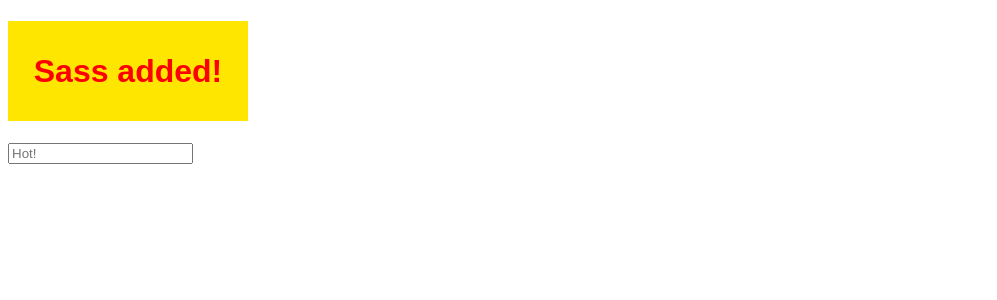
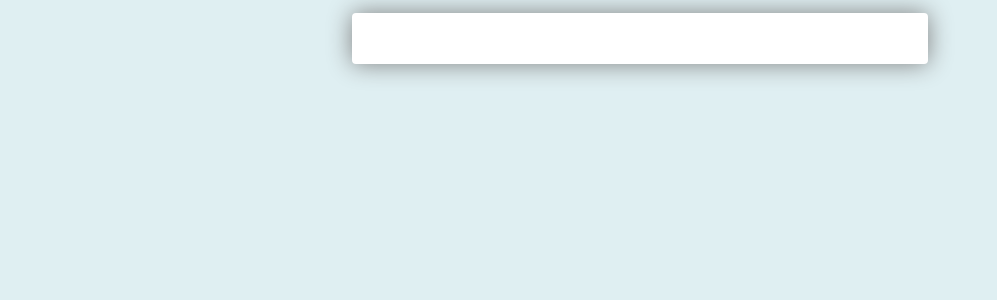
Before and after one commit to VladislavMaksimov/xsolla-summer-school-2020-project, a React app: page / in a window 1280 px wide. Shown: the top 300 px of the page, without its empty margins (0-997 px from the left). Built offline with nearby package versions, Linux system fonts and the light colour scheme.

Commit message:
Page added.

```diff
--- a/src/App.jsx
+++ b/src/App.jsx
@@ -1,13 +1,12 @@
 import { hot } from 'react-hot-loader/root'
 import React, { Fragment } from 'react'
-import { app } from './scss/style.scss'
+import { page } from './scss/style.scss'
 
 const App = () => {
   return (
-    <Fragment>
-      <h1 className={app}>Sass added!</h1>
-      <input placeholder="Hot!"></input>
-    </Fragment>
+    <div className={page}>
+
+    </div>
   )
 }
 export default hot(App)
--- a/src/scss/style.scss
+++ b/src/scss/style.scss
@@ -1,25 +1,54 @@
-$size: 2em;
-$color: red;
-$background: rgb(255, 230, 0);
-$rotate: 360deg;
-$time: 3s;
-$trans: 25vw;
-$width: 240px;
+/*** Дефолтные значение ***/
 
-.app {
-    display: flex;
-    justify-content: center;
-    align-items: center;
-    height: 100px;
-    width: $width;
-    font-family: sans-serif;
-    text-align: center;
-    background-color: $background;
-    color: $color;
-    font-size: $size;
-    transition: $time;
+/* Фон */
+$bg-default: rgb(223, 239, 242);
+/* Шрифт */
+$font-default: Arial, Helvetica, sans-serif;
+/* Тень */
+$shadow-default: 0 0 3vh grey;
+
+* {
+    margin: 0;
+    padding: 0;
 }
 
-.app:hover {
-    transform: rotate($rotate) translateX($trans) translateY($trans);
+div, body, p {
+    box-sizing: border-box;
 }
+
+body {
+    font-family: $font-default;
+    color: black;
+    background-color: $bg-default;
+}
+
+button {
+    cursor: pointer;
+}
+
+/* Миксин для центрирования отступами */
+@mixin center-auto() {
+    margin-left: auto;
+    margin-right: auto;
+}
+
+/* Миксин для центрирования флексом */
+@mixin center-flex() {
+    display: flex;
+    align-items: center;
+    justify-content: center;
+}
+
+$page-width: 45%;
+
+/* блок, в котором находятся все остальные элементы */
+.page {
+    width: $page-width;
+    padding: 2%;
+    background-color: white;
+    @include center-auto();
+    margin-top: 1%;
+    margin-bottom: 1%;
+    border-radius: 0.5vh;
+    box-shadow: $shadow-default;
+}
```
Also changed, not shown: src/styles.css (added).
